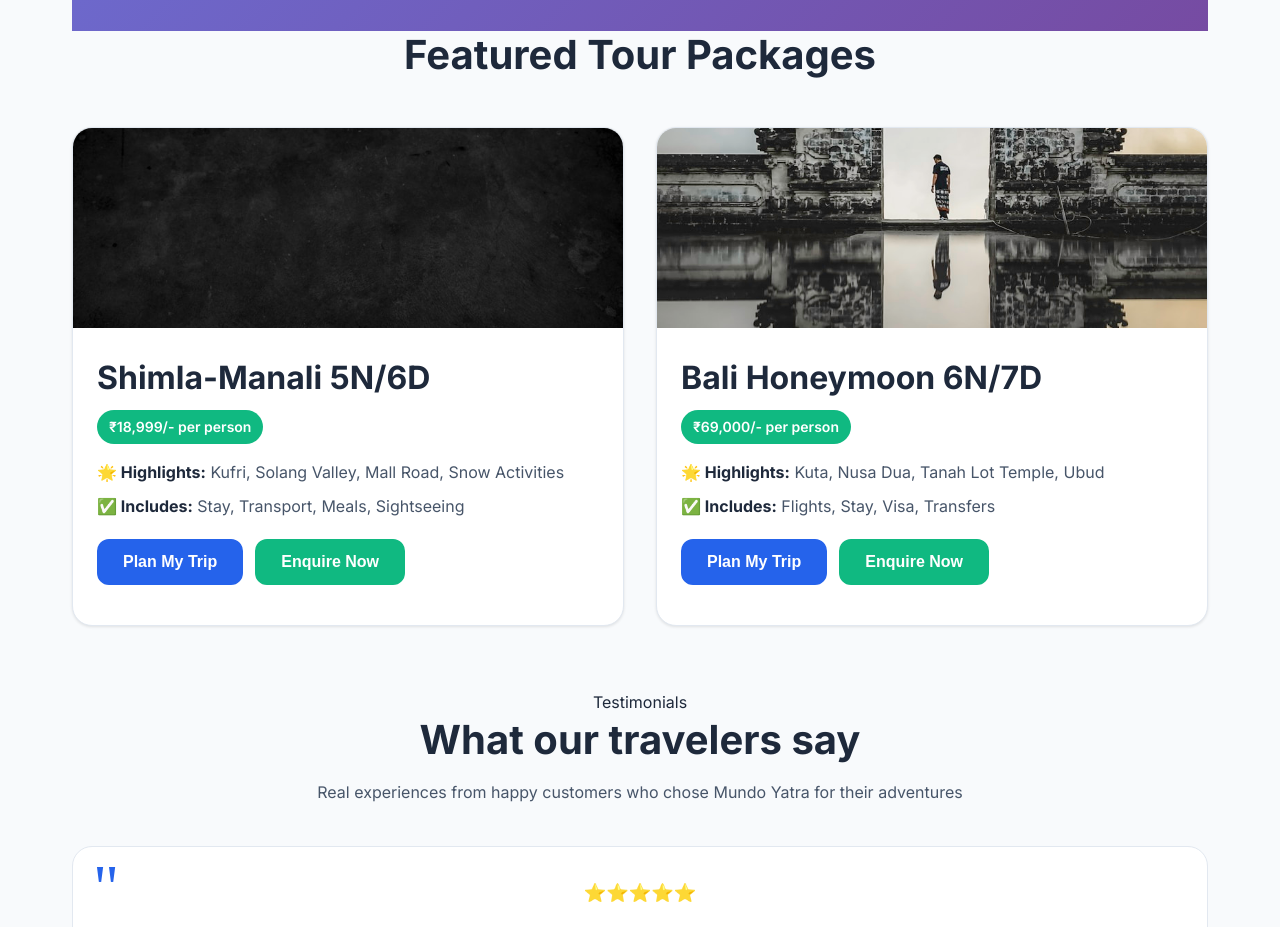
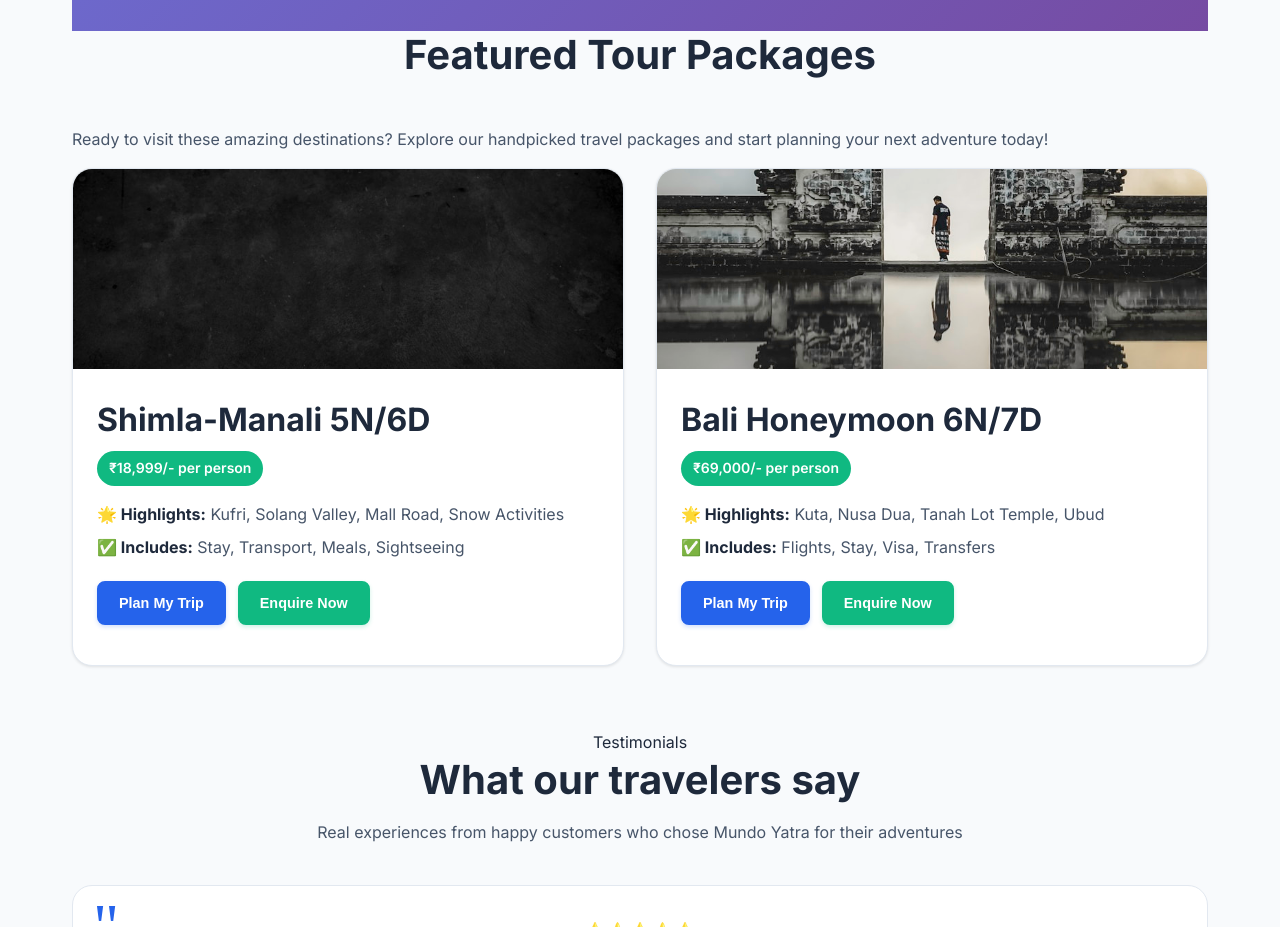
Before and after one commit to mundoyatra/mundoyatra, a React (Vite) app: page / in a window 1280 px wide. Shown: the part 980-1907 px from the top of the page. Built offline with nearby package versions, Linux system fonts and the light colour scheme.

Commit message:
Fix Featured Tour Packages UI: improve button styling and add descriptive text

```diff
--- a/src/pages/Home.jsx
+++ b/src/pages/Home.jsx
@@ -12,6 +12,7 @@ export default function Home(){
       <Hero />
       <section className="section">
         <h2>Featured Tour Packages</h2>
+        <p>Ready to visit these amazing destinations? Explore our handpicked travel packages and start planning your next adventure today!</p>
         <div className="grid grid-2">
           {featured.map((p,i)=> <PackageCard key={i} {...p} />)}
         </div>
--- a/styles.css
+++ b/styles.css
@@ -977,3 +977,42 @@ footer {
   transform: translateY(-1px);
   box-shadow: 0 4px 8px -1px rgba(37, 99, 235, 0.3);
 }
+
+/* Package Card Button Styling */
+.package-card .btn {
+  padding: 12px 20px;
+  font-size: 0.9rem;
+  font-weight: 600;
+  border-radius: 8px;
+  transition: all 0.3s ease;
+  min-width: 120px;
+  text-align: center;
+}
+
+.package-card .btn-primary {
+  background: #2563eb;
+  color: white;
+  border: 2px solid #2563eb;
+  box-shadow: 0 2px 4px rgba(37, 99, 235, 0.2);
+}
+
+.package-card .btn-primary:hover {
+  background: #1d4ed8;
+  border-color: #1d4ed8;
+  transform: translateY(-2px);
+  box-shadow: 0 4px 8px rgba(37, 99, 235, 0.3);
+}
+
+.package-card .btn-secondary {
+  background: #10b981;
+  color: white;
+  border: 2px solid #10b981;
+  box-shadow: 0 2px 4px rgba(16, 185, 129, 0.2);
+}
+
+.package-card .btn-secondary:hover {
+  background: #059669;
+  border-color: #059669;
+  transform: translateY(-2px);
+  box-shadow: 0 4px 8px rgba(16, 185, 129, 0.3);
+}
```
